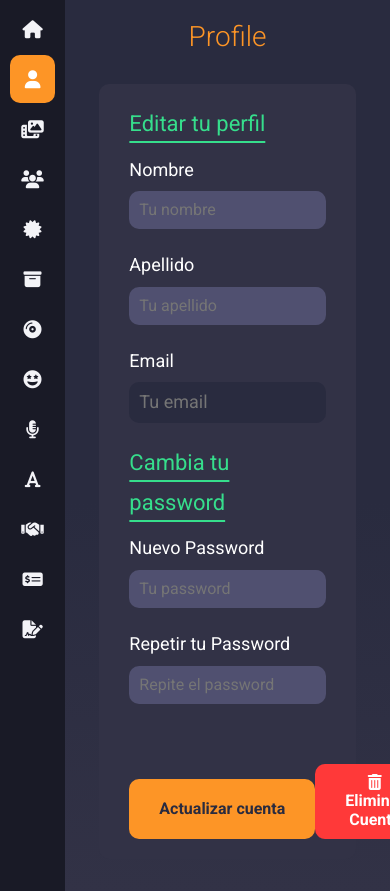
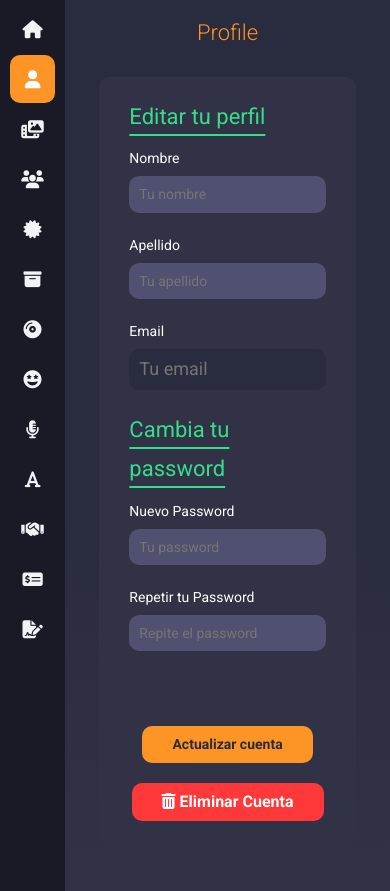
Before and after one commit to anamariaaya/ftono, a PHP site: page /filmtono/profile in a window 390 px wide; the page is wider, and only the part inside the window is pictured. Shown: the part 220-1111 px from the top of that part. Run offline with PHP 8.4, Linux system fonts and the light colour scheme; the visitor is signed in with stand-in values (Sample User, id 1); data that the repository does not hold is empty; some libraries are stand-ins or nearby versions.

Commit message:
Responsive register pages

```diff
--- a/controllers/AuthController.php
+++ b/controllers/AuthController.php
@@ -217,7 +217,8 @@ class AuthController {
             'titulo' => 'auth_register-music_title',
             'alertas' => $alertas,
             'musico' => $musico,
-            'lang' => $lang
+            'lang' => $lang,
+            'usuario' => $usuario
         ]);
     }
 
--- a/src/scss/UI/forms/_forms.scss
+++ b/src/scss/UI/forms/_forms.scss
@@ -62,7 +62,19 @@
         }
         &__label{
             color: v.$white;
-            font-size: 1.8rem;
+            font-size: 1.4rem;
+            @include m.tablet{
+                font-size: 1.6rem;
+            }
+            @include m.desktop{
+                font-size: 1.8rem;
+            }
+            @include m.desktop-large{
+                font-size: 2rem;
+            }
+            @include m.ultra-wide{
+                font-size: 2.2rem;
+            }
         }
         &__input, &__select{
             padding: 1rem;
@@ -73,6 +85,13 @@
             color: v.$white;
             border: none;
             display: block;
+            font-size: 1.4rem;
+            @include m.tablet{
+                font-size: 1.6rem;
+            }
+            @include m.desktop{
+                font-size: 1.8rem;
+            }
             &:focus{
                 outline: 2px solid v.$yellow;
                 caret-color: v.$yellow;
@@ -135,9 +154,15 @@
     margin: auto;
     margin-top:3rem;
     display: flex;
-    justify-content: space-around;
+    flex-direction: column;
+    align-items: center;
+    row-gap: 1rem;
+
     @include m.tablet{
+        flex-direction: row;
+        justify-content: space-around;
         width: 65%;
+        row-gap: 0;
     }
 
     &--centrar{
--- a/src/scss/base/_botones.scss
+++ b/src/scss/base/_botones.scss
@@ -47,6 +47,10 @@
     width: fit-content;
     border-radius: 1rem;
     color: v.$gray-dark;
+    font-size: 1.4rem;
+    @include m.desktop{
+        font-size: 1.8rem;
+    }
     &--extra{
         @extend .btn-submit;
         margin: 2.5rem auto 0;
--- a/src/scss/base/_globales.scss
+++ b/src/scss/base/_globales.scss
@@ -67,47 +67,75 @@ h1 {
     width: 75%;
     border-radius: 2rem;
     margin: auto;
-    font-size: 2.8rem;
+    font-size: 1.8rem;
     line-height: 1.2;
     color: #fd9526;
+    @include m.phone{
+        font-size: 2.2rem;
+    }
     @include m.tablet{
-        font-size: 3.6rem;
+        font-size: 2.6rem;
     }
-    @include m.desktop-large{
-        font-size: 3.8rem;
-    }
-}
-h2 {
-    font-size: 2.6rem;
-    @include m.tablet{
-        font-size: 3.2rem;
+    @include m.desktop{
+        font-size: 3rem;
     }
     @include m.desktop-large{
         font-size: 3.4rem;
     }
+    @include m.ultra-wide{
+        font-size: 3.8rem;
+    }
 }
-h3 {
-    font-size: 2rem;
+h2, h3 {
+    font-size: 1.6rem;
+    @include m.phone{
+        font-size: 2rem;
+    }
     @include m.tablet{
+        font-size: 2.4rem;
+    }
+    @include m.desktop{
         font-size: 2.8rem;
     }
     @include m.desktop-large{
-        font-size: 3rem;
+        font-size: 3.2rem;
+    }
+    @include m.ultra-wide{
+        font-size: 3.4rem;
     }
 }
+
 h4 {
-    font-size: 1.8rem;
+    font-size: 1.4rem;
+    @include m.phone{
+        font-size: 1.6rem;
+    }
     @include m.tablet{
-        font-size: 2.4rem;
+        font-size: 1.8rem;
+    }
+    @include m.desktop{
+        font-size: 2rem;
     }
     @include m.desktop-large{
-        font-size: 2.6rem;
+        font-size: 2.2rem;
+    }
+    @include m.ultra-wide{
+        font-size: 2.4rem;
     }
 }
 
 p{
-    font-size: 1.6rem;
+    font-size: 1.4rem;
     @include m.tablet{
+        font-size: 1.6rem;
+    }
+    @include m.desktop{
+        font-size: 1.8rem;
+    }
+    @include m.desktop-large{
         font-size: 2rem;
     }
+    @include m.ultra-wide{
+        font-size: 2.2rem;
+    }
 }
--- a/src/scss/base/_mixins.scss
+++ b/src/scss/base/_mixins.scss
@@ -96,7 +96,6 @@
     margin-top: math.div(v.$separate , 2);
     display: $display;
     border: none;
-
     &:hover{
         background-color: darken($bgColor, 7);
         transform: scale(1.03);
--- a/src/scss/layout/footer/_footer.scss
+++ b/src/scss/layout/footer/_footer.scss
@@ -36,17 +36,13 @@
 
     &__content{
         grid-row: 1/3;
-        margin-right: v.$separate;
-        padding: 1rem 2rem;
+        @include m.tablet{
+            margin-right: v.$separate;
+            padding: 1rem 2rem;
+        }
         p{
-            font-size: 2.4rem;
             line-height: 1.4;
             color: v.$white;
-            // color: transparent;
-            // background: linear-gradient(to left, v.$yellow 50%, v.$white);
-            // font-weight: v.$ultrabold;
-            // -webkit-background-clip: text;
-            // background-clip: text;
         }
     }
 
@@ -111,7 +107,17 @@
             column-gap: math.div(v.$separate, 2);
 
             & i{
-                font-size: 3.2rem;
+                font-size: 2.2rem;
+                @include m.tablet{
+                    font-size: 2.6rem;
+                }
+                @include m.desktop{
+                    font-size: 3rem;
+                }
+                @include m.desktop-large{
+                    font-size: 3.2rem;
+                }
+
                 color: v.$yellow;
                 &:hover{
                     color: darken(v.$green, 10);
```
Also changed, not shown: public/build/css/app.css, 1 other file.
